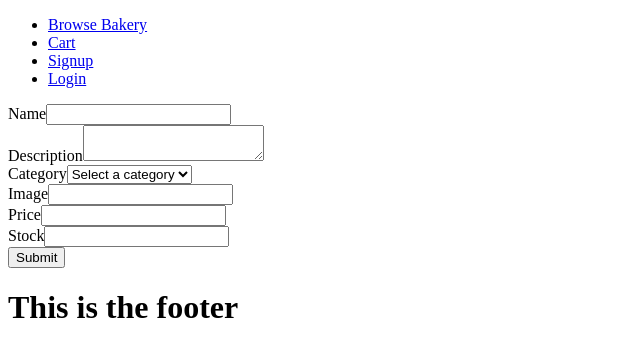
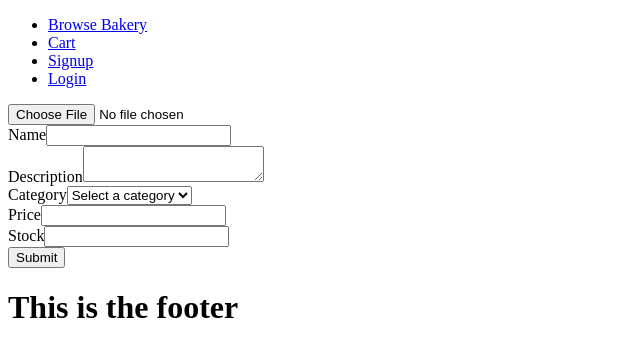
Before and after one commit to ambertav/bakery_ecom_frontend, a Next.js app: page /products/1/edit in a window 1280 px wide. Shown: the top 356 px of the page, without its empty margins (0-640 px from the left). Built offline with nearby package versions, Linux system fonts and the light colour scheme; no server answers.

Commit message:
implements photo upload

```diff
--- a/src/components/ProductForm.tsx
+++ b/src/components/ProductForm.tsx
@@ -9,18 +9,24 @@ import {
 } from 'react';
 import { useRouter } from 'next/router';
 import { renderInput } from '@/utilities/formUtilities';
-import { FormData } from '../../types/types';
+import { FormInput } from '../../types/types';
 
 import LoadingSpinner from './LoadingSpinner';
 
 interface ProductFormProps {
-  formInput: FormData;
-  setFormInput: Dispatch<SetStateAction<FormData>>;
+  formInput: FormInput;
+  setFormInput: Dispatch<SetStateAction<FormInput>>;
   id: string; // product id for edit url
 
   // to display loading spinner for edit page
   isLoading: boolean;
   setIsLoading: Dispatch<SetStateAction<boolean>> | null;
+
+  // to display image
+  // passed in as empty string for create page
+  // passed in as product's current image string for edit page
+  displayFile: string;
+  setDisplayFile: Dispatch<SetStateAction<string>>;
 }
 
 export default function ProductForm({
@@ -29,8 +35,12 @@ export default function ProductForm({
   id,
   isLoading,
   setIsLoading,
+  displayFile,
+  setDisplayFile,
 }: ProductFormProps) {
   const router = useRouter();
+
+  const [uploadedFile, setUploadedFile] = useState<File | null>(null);
 
   const isCreate = router.pathname === '/products/create';
 
@@ -46,6 +56,15 @@ export default function ProductForm({
 
     return () => clearTimeout(timeout);
   }, [isLoading]);
+
+  const handleFileChange = (evt: ChangeEvent<HTMLInputElement>) => {
+    // extracts file
+    const file = evt.target.files![0];
+
+    // set display and upload file state
+    setDisplayFile(URL.createObjectURL(file));
+    setUploadedFile(file);
+  };
 
   const handleChange = async (
     evt:
@@ -89,9 +108,32 @@ export default function ProductForm({
         headers: { 'Content-Type': 'application/json' },
       });
 
-      // direct to product show
-      if (response.status === (isCreate ? 201 : 200))
+      if (response.status === (isCreate ? 201 : 200)) {
+
+        // only makes request if :
+            // product was successfully created / updated as to use id in req
+            // and if uploaded file is included (skips req for edit page where new image is not uploaded)
+        if (uploadedFile) {
+          try {
+            const formData = new FormData();
+            formData.append('image', uploadedFile);
+
+            const photoResponse = await axios.post(
+              `product/${response.data.product.id}/upload_photo`,
+              formData,
+              {
+                headers: { 'Content-Type': 'multipart/form-data' },
+              }
+            );
+
+          } catch (error) {
+            console.error('Error uploading photo: ', error);
+          }
+        }
+
+        // directs to product show page after submissions
         router.push(`/products/${response.data.product.id}`);
+      }
     } catch (error) {
       console.error(
         `Error ${isCreate ? 'creating' : 'updating'} product: `,
@@ -103,7 +145,17 @@ export default function ProductForm({
   function loaded() {
     return (
       <>
-        <form onSubmit={handleSubmit}>
+        <form encType="multipart/form-data" onSubmit={handleSubmit}>
+          {displayFile && (
+            <img src={displayFile} alt="Uploaded" width={250} height={250} />
+          )}
+          <input
+            type="file"
+            name="image"
+            id="image"
+            onChange={handleFileChange}
+            accept=".jpg,.png,.jpeg,.gif"
+          />
           {renderInput('name', 'Name', 'text', formInput, handleChange)}
           <div key={'description'}>
             <label htmlFor={'description'}>Description</label>
@@ -134,7 +186,6 @@ export default function ProductForm({
               <option value="PASTRY">Pastry</option>
             </select>
           </div>
-          {renderInput('image', 'Image', 'url', formInput, handleChange)}
           {renderInput('price', 'Price', 'number', formInput, handleChange)}
           {renderInput('stock', 'Stock', 'number', formInput, handleChange)}
           <input type="submit" />
```
